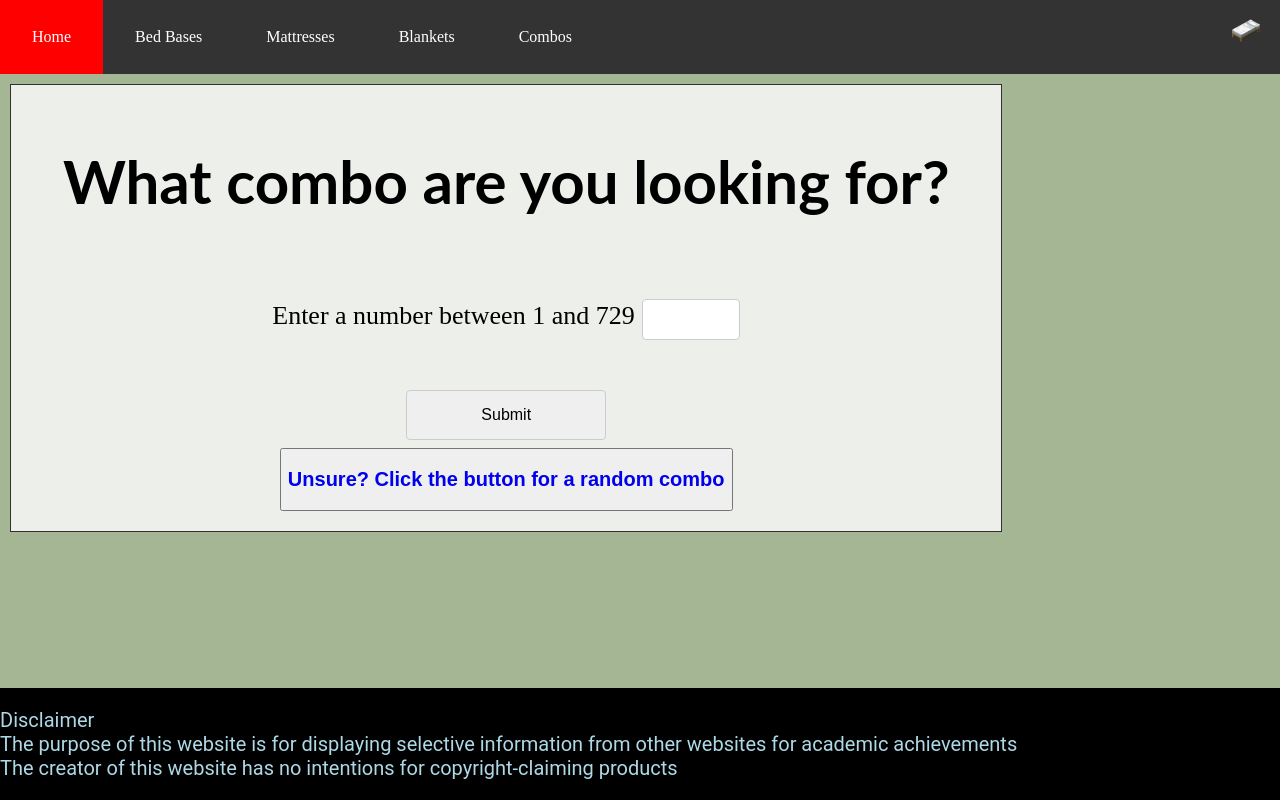
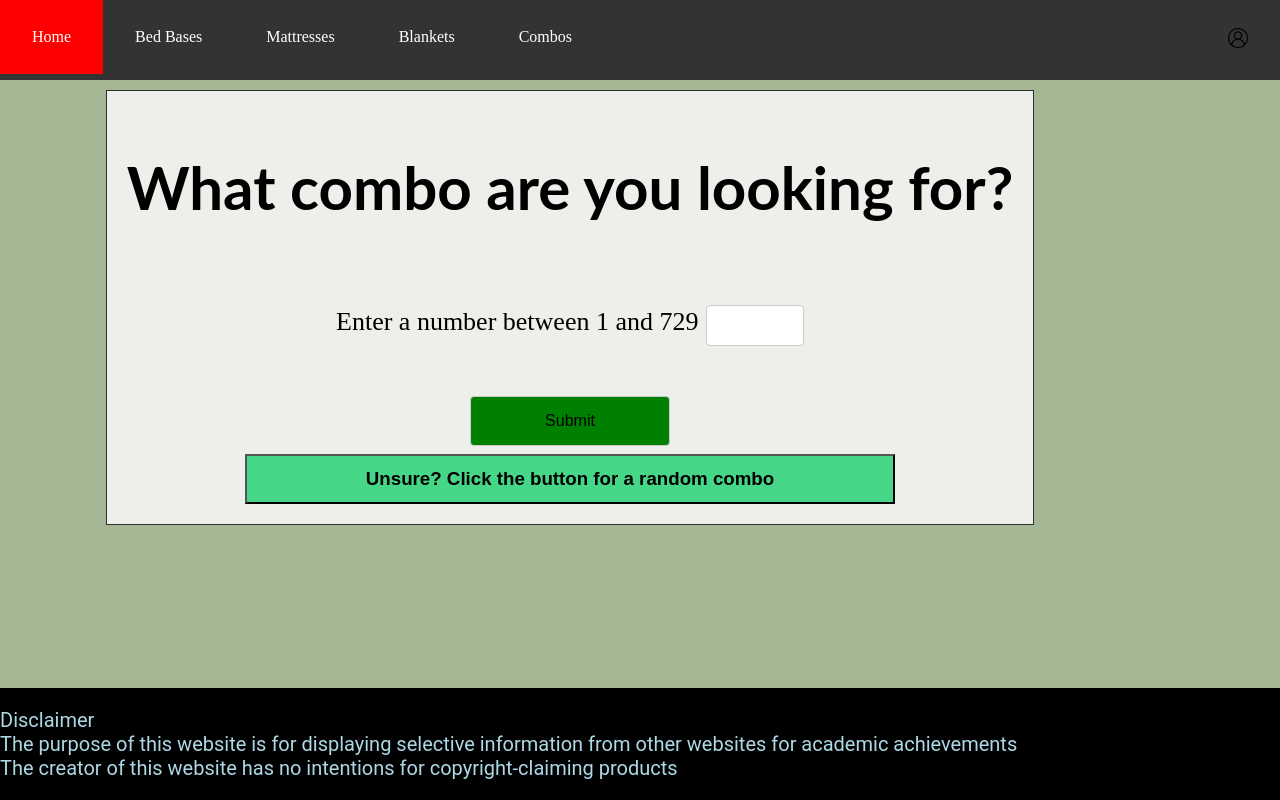
Before and after one commit to DavidWu531/beds, a Flask app: page /combos/0 in a window 1280 px wide. Run offline with Flask 3, Linux system fonts and the light colour scheme.

Commit message:
Made dropdown options for account routes

```diff
--- a/routes.py
+++ b/routes.py
@@ -2,11 +2,12 @@
     get_flashed_messages  # pip install Flask
 import sqlite3
 from flask_bcrypt import Bcrypt  # pip install Flask-Bcrypt
+import os
 
 
 app = Flask(__name__)
 bcrypt = Bcrypt(app)
-app.secret_key = "iT's OvEr 9000!!".encode('utf8')
+app.secret_key = os.urandom(12)  # Generates 12 random characters for sessions
 hashed_password = None
 
 
@@ -18,6 +19,11 @@
 @app.errorhandler(404)  # 404 Error Page Route
 def not_found(e):
     return render_template('404.html'), 404
+
+
+@app.errorhandler(505)
+def server_error(e):
+    return "It's not you... it's us. Please try again later"
 
 
 # Get combo id submitted by user
@@ -42,7 +48,7 @@
             password = request.form['password']
 
             # Compare and verify data between form and database
-            conn = sqlite3.connect('account.db')
+            conn = sqlite3.connect('beds.db')
             cur = conn.cursor()
             cur.execute('SELECT * FROM Details WHERE\
                          Username = ?', (username,))
@@ -79,7 +85,7 @@
             # Checks if username contains other characters besides
             # letters and numbers
             if not username.isalnum():
-                flash('Username can only contain alphanumerical characters')
+                flash('Username can only contain alphanumeric characters')
                 return redirect('/register')
 
             # Checks if password contains leading or
@@ -93,7 +99,7 @@
             hashed_password = bcrypt.generate_password_hash(
                 password).decode('utf-8')
             # Add data into database
-            conn = sqlite3.connect('account.db')
+            conn = sqlite3.connect('beds.db')
             cur = conn.cursor()
 
             try:
@@ -111,7 +117,8 @@
                 if password == confirm_password:
                     # Checks if both password and confirm password are the same
                     flash('User registered successfully! You can now log in.')
-                    return redirect('/login')
+                    session['username'] = username
+                    return redirect('/dashboard')
                 else:
                     # Delete the commit if they're not the same
                     cur.execute("DELETE FROM Details WHERE UserID=(SELECT \
@@ -142,7 +149,7 @@
     get_flashed_messages()
     session.pop('username', None)
     flash('You have successfully logged out.')
-    return redirect("/")
+    return redirect("/login")
 
 
 # Account delete route
@@ -151,14 +158,16 @@
     get_flashed_messages()
     username = session['username']
 
-    conn = sqlite3.connect('account.db')
+    conn = sqlite3.connect('beds.db')
     cur = conn.cursor()
+    # Look for the current username in the database and deletes it
     cur.execute('DELETE FROM Details WHERE Username=?', (username,))
     conn.commit()
 
     session.pop('username', None)
+    # Signs the user out after the account is deleted
     flash("Account successfully deleted")
-    return redirect("/")
+    return redirect("/login")
 
 
 # Bed Base Route
--- a/static/style.css
+++ b/static/style.css
@@ -182,7 +182,10 @@
   gap: 70px;
   grid-template-columns: auto auto auto;
   padding: 10px;
+  justify-content: center;
+  align-items: center;
 }
+
 
 .grid_item {
   background-color: rgba(255, 255, 255, 0.8);
@@ -215,6 +218,7 @@
 }
 
 #submit {
+  background-color: green;
   cursor: pointer;
   width: 200px;
   height: 50px;
@@ -281,3 +285,55 @@
     background-color: #464f51;
   }
 }
+
+#random_submit {
+  background-color: rgb(70, 214, 135);
+  cursor: pointer;
+  width: 650px;
+  height: 50px;
+  font-size: 16px;
+  text-align: center;
+  display: flex;
+  align-items: center;
+  justify-content: center;
+}
+
+#source {
+  display: block;
+  width: 1900px;
+  height: 50px;
+  background-color: #007BFF;
+  color: white;
+  font-size: 16px;
+  cursor: pointer;
+  text-align: center;
+  line-height: 50px;
+  transition: background-color 0.3s ease;
+}
+
+#single {
+  display: block;
+  width: 1900px;
+  height: 50px;
+  background-color: #007BFF;
+  color: white;
+  font-size: 16px;
+  cursor: pointer;
+  text-align: center;
+  line-height: 50px;
+  transition: background-color 0.3s ease;
+}
+
+#account_dropdown {
+  right: 0;
+}
+
+#account_item {
+  text-align: right;
+}
+
+.homebutton {
+  background-color: red;
+  color: white;
+  cursor: pointer;
+}
--- a/templates/404.html
+++ b/templates/404.html
@@ -11,9 +11,9 @@
 <div style="margin: auto; text-align: center;">
     <h1>Uh-oh...<br>404 - Page Not Found!</h1>
     <h2>The page you were looking for doesn't exist</h2>
-    <button class="homebutton">
-        <a href="/">Click here to go back home</a>
-    </button>
+    <a href="/">
+        <button class="homebutton">Click here to go back home</button>
+    </a>
 </div>
 {% endblock %}
 </body>
--- a/templates/all_blanket.html
+++ b/templates/all_blanket.html
@@ -11,7 +11,9 @@
     <p class="blanket">
         You are looking at the selective choices of blankets from 1 source. Information for each blanket are limited so it's best to visit their website
     </p>
-    <button style="width: 99.5%; height: 80px; font-size: 40px;"><a href="https://www.bedbathntable.co.nz/bed/bed-linen/blankets">Source</a></button>
+    <a href="https://www.bedbathntable.co.nz/bed/bed-linen/blankets">
+        <button id="single">Source: Bed Bath N' Table</button>
+    </a>
 <div class="grid_container">
     <!--Obtain all blankets-->
     {% for individual_blanket in blanket %}
--- a/templates/combo_input.html
+++ b/templates/combo_input.html
@@ -17,9 +17,11 @@
             <input type="number" id="cid" name="cid" required="true" min="1" max="729"/><br><br>
             <input type="submit" value="Submit" id="submit"/>
         </form>
-        <button>
-            <a href="/combos/{{ range(1, 729) | random }}"><h2>Unsure? Click the button for a random combo</h2></a>
-        </button>
+        <a href="/combos/{{ range(1, 729) | random }}">
+            <button id="random_submit">
+                <h3>Unsure? Click the button for a random combo</h3>
+            </button>
+        </a>
     </div>
 </div>
 {% endblock %}
--- a/templates/dashboard.html
+++ b/templates/dashboard.html
@@ -10,6 +10,11 @@
 <body>
     <h1>Dashboard</h1>
     <p>Welcome, {{session['username']}}!</p><br><br>
+    {% with messages = get_flashed_messages() %}
+        {% if messages %}
+            <h3>{{messages[-1]}}</h3>
+        {% endif %}
+    {% endwith %}
     <h2>Session Termination</h2><hr>
 
     <h2 id="logout-account">Log out</h2>
--- a/templates/layout.html
+++ b/templates/layout.html
@@ -66,11 +66,24 @@
       </button>
     </div>
 
-    <div style="float: right;">
-      <a href="/dashboard">
-        <img class="navbar_image" src="/static/images/White_Bed_29.png" width="28" height="28">
-        <p id="layout-username">{{session['username']}}</p>
-      </a>
+    <div class="dropdown" style="float: right;">
+      <button class="dropbtn">
+        <a href="/dashboard"><span>
+          <img class="navbar_image" src="/static/images/user_icon.png" width="20" height="20">
+          {{session['username']}}
+        </span></a>
+      </button>
+      <div class="dropdown-content" id="account_dropdown">
+        <a href="/login" id="account_item">
+          <h4 >Login</h4>
+        </a>
+        <a href="/register" id="account_item">
+          <h4 >Register</h4>
+        </a>
+        <a href="/dashboard" id="account_item">
+          <h4 >Dashboard</h4>
+        </a>
+        </div>
     </div>
   </ul>
 </div>
```
Also changed, not shown: templates/all_base.html (+6 -2 lines), templates/all_mattress.html (+6 -2 lines), account.db, beds.db, static/images/user_icon.png (added).
